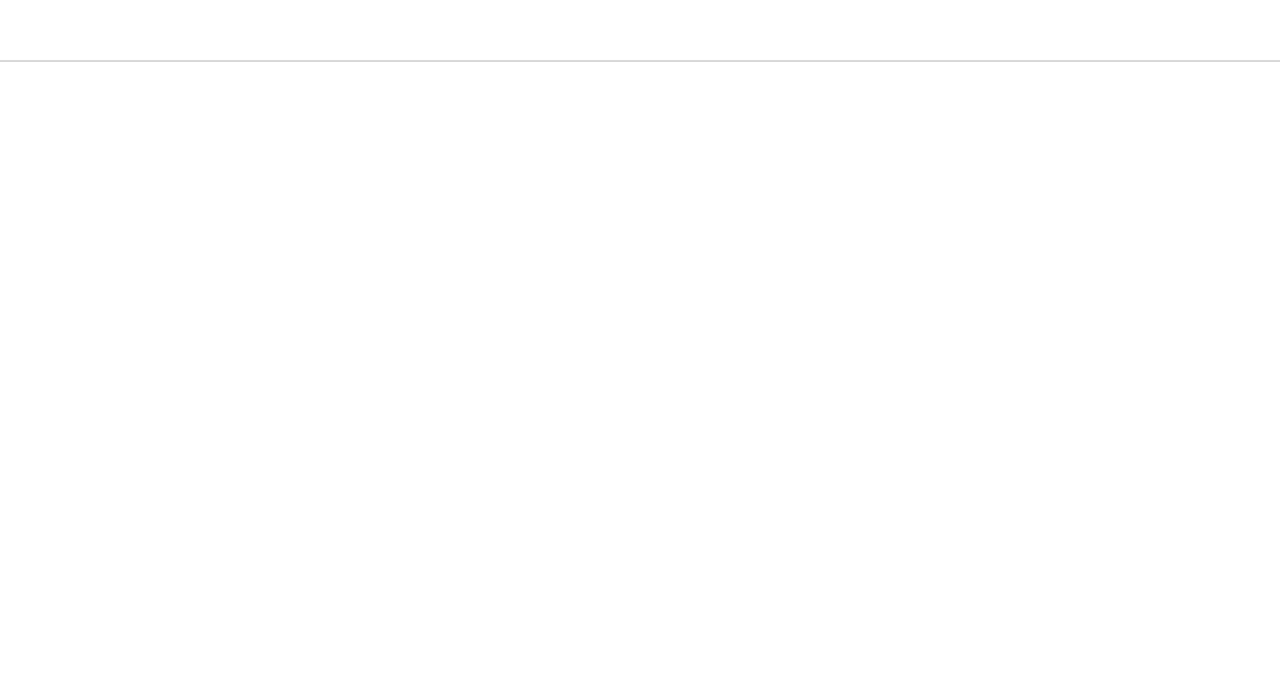
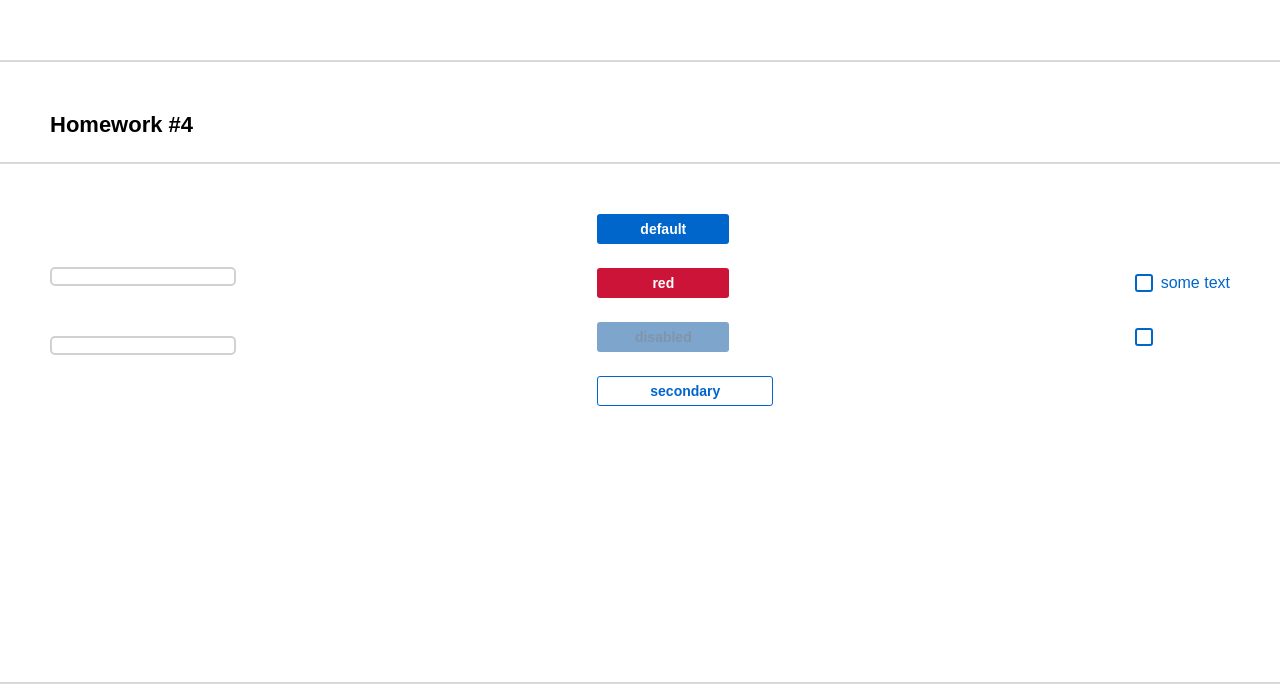
Before and after one commit to RomanSevryuk/HomeworksByIgnat, a React (Create React App) app: page / in a window 1280 px wide. Shown: the part 1804-2488 px from the top of the page. Before the commit the page ends 1866 px from the top, so only its background shows below. Built offline with nearby package versions, Linux system fonts and the light colour scheme.

Commit message:
commit for deploy homework hw04

```diff
--- a/src/s1-main/App.tsx
+++ b/src/s1-main/App.tsx
@@ -12,7 +12,7 @@
             {/*раскомментировать по ходу выполнения*/}
             <HW2/>
             <HW3/>
-            {/*<HW4/>*/}
+            <HW4/>
 
             {/*при выполнении дз 5 и более - закомментировать здесь дз 1-4, так как они есть внутри дз 5*/}
             {/*<HW5/>*/}
--- a/src/s2-homeworks/hw04/HW4.tsx
+++ b/src/s2-homeworks/hw04/HW4.tsx
@@ -15,7 +15,7 @@
             <div className={s2.hwTitle}>Homework #4</div>
             {/*демонстрация возможностей компонент:*/}
             <div className={s2.hw}>
-                <Stand />
+                <Stand/>
             </div>
         </div>
     )
--- a/src/s2-homeworks/hw04/Stand.tsx
+++ b/src/s2-homeworks/hw04/Stand.tsx
@@ -1,4 +1,4 @@
-import React, { useState } from 'react'
+import React, {useState} from 'react'
 import s from './Stand.module.css'
 import SuperInputText from './common/c1-SuperInputText/SuperInputText'
 import SuperCheckbox from './common/c3-SuperCheckbox/SuperCheckbox'
--- a/src/s2-homeworks/hw04/common/c1-SuperInputText/SuperInputText.module.css
+++ b/src/s2-homeworks/hw04/common/c1-SuperInputText/SuperInputText.module.css
@@ -1,7 +1,11 @@
 .input:focus {
+    outline: none;
 }
 
 .input {
+    border: 2px solid #D1D1D1;
+    border-radius: 5px;
+    padding-left: 5px;
 }
 
 .inputWrapper {
@@ -11,10 +15,21 @@
 }
 
 .errorInput {
+    border-color: #CC1439;
 }
 
 .errorInput:focus {
+
 }
 
 .error {
+    position: absolute;
+    left: 50px;
+    top: 160px;
+    font-family: 'Montserrat', sans-serif;
+    font-style: normal;
+    font-weight: 400;
+    font-size: 10px;
+    line-height: 12px;
+    color: #CC1439;
 }
--- a/src/s2-homeworks/hw04/common/c2-SuperButton/SuperButton.module.css
+++ b/src/s2-homeworks/hw04/common/c2-SuperButton/SuperButton.module.css
@@ -1,35 +1,63 @@
 .button {
+    border-radius: 3px;
+    width: 132px;
+    height: 30px;
+    font-family: 'Montserrat', sans-serif;
+    font-style: normal;
+    font-weight: 600;
+    font-size: 14px;
 }
 
 .disabled {
+    background: #004D99;
+    border: none;
+    opacity: 0.5;
+    color: #002E5C;
 }
 
 .secondary {
+    width: 176px;
+    height: 30px;
+    border: 1px solid #0066CC;
+    color: #0066CC;
+    background: white;
 }
 
 .default {
+    background: #0066CC;
+    color: #FFFFFF;
+    border: none;
 }
 
 .red {
+    background: #CC1439;
+    color: #FFFFFF;
+    border: none;
 }
 
 .default:hover {
+    background: #0080FF;
 }
 
 .red:hover {
+    background: #FF1A47;
 }
 
 .secondary:hover {
+    background: #E5F0FA;
 }
 
 
 .default:active {
+    background: #0059B3;
 }
 
 .secondary:active {
+    background: #C9E5FF;
 }
 
 .red:active {
+    background: #B31232;
 }
 
 .button:disabled {
--- a/src/s2-homeworks/hw04/common/c2-SuperButton/SuperButton.tsx
+++ b/src/s2-homeworks/hw04/common/c2-SuperButton/SuperButton.tsx
@@ -18,15 +18,14 @@
     }
 ) => {
     const finalClassName = s.button
-        // + (disabled
-        //         ? ...
-        //         : xType === 'red'
-        //             ? ...
-        + (className ? ' ' + className : '') // задачка на смешивание классов
+        + (disabled
+            ? ' ' + s.disabled
+            : xType === 'red'
+                ? ' ' + s.red : xType === 'secondary' ? ' ' + s.secondary : ' ' + s.default
+                    + (className ? ' ' + className : ''))
 
     //ИЛИ ЕСЛИ НЕ ПОНЯТНО С finalClassName  ТОЖЕ САМОЕ ПРИ ПОМОЩИ ШАБЛОННЫХ СТРОК:
-    // `${s.СТИЛЬ КНОПКИ}  ${xType==='КРАСНЫЙ' ? ДАВАЙ КРАСНЫЙ СТИЛЬ : xType === 'secondary' ? ДАВАЙ СЕКОНДАРИ СТИЛЬ: ДАВАЙ ПО ДЕФОЛТУ } ${disabled ? ДАВАЙ ДИЗАБЛЕТ СТИЛЬ :  ПУСТУЮ СТРОКУ} `
-    // ЭТУ АЛХИМИЯ БУДЕМ ПОДРОБНО РАЗБИРАТЬ НА ДОПАХ
+    //const finalClassName = `${s.button}  ${xType==='red' ? s.red : xType === 'secondary' ? s.secondary : s.default } ${disabled ? s.disabled : ''} `
 
     return (
         <button
--- a/src/s2-homeworks/hw04/common/c3-SuperCheckbox/SuperCheckbox.tsx
+++ b/src/s2-homeworks/hw04/common/c3-SuperCheckbox/SuperCheckbox.tsx
@@ -34,6 +34,8 @@
         // ЕСЛИ(onChange ВООБЩЕ СУЩЕСТВУЕТ){
         //    ПЕРЕДАТЬ ЕМУ ИВЕНТ
         //}
+        onChangeChecked && onChangeChecked(e.currentTarget.checked)
+        onChange && onChange(e)
     }
 
     const finalInputClassName = s.checkbox
```
